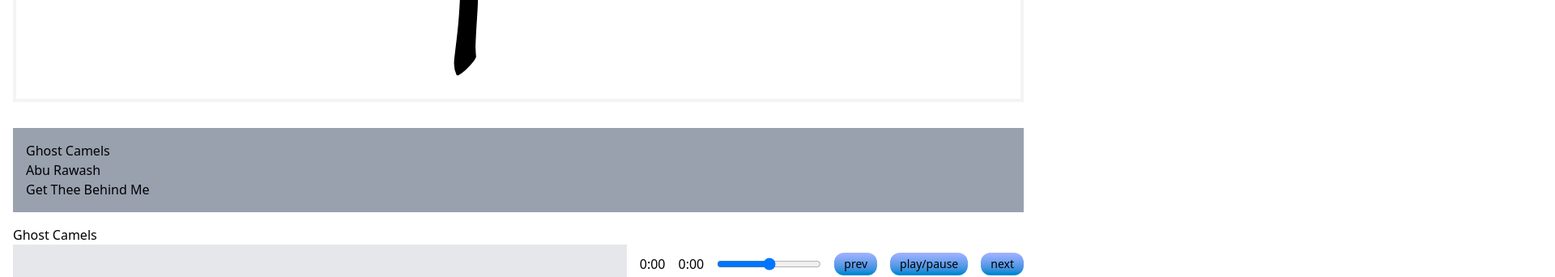
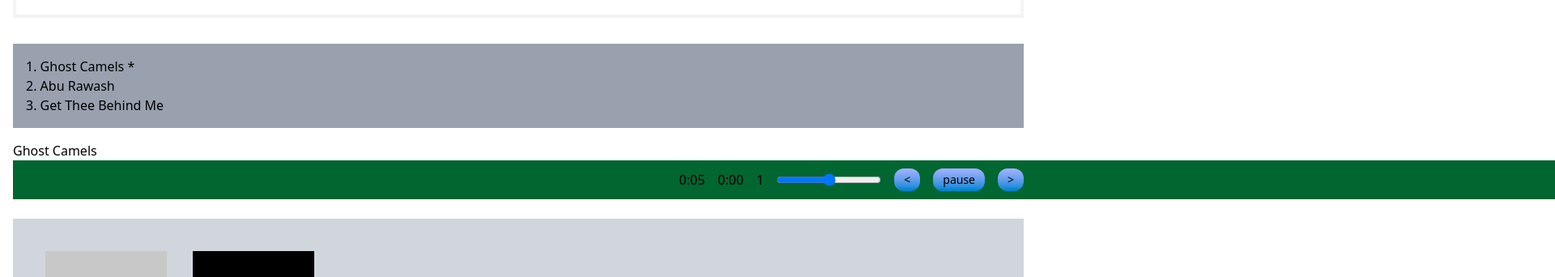
Before and after one commit to ofsound/vue-portfolio, a Vue app: page / in a window 1280 px wide. Shown: the part 284-626 px from the top of the page at 81% size, 1920 px wide, since content can reach past the window. Built offline with nearby package versions, Linux system fonts and the light colour scheme; no server answers.

Commit message:
Add some features to the player

```diff
--- a/src/components/PersistentPlayer.vue
+++ b/src/components/PersistentPlayer.vue
@@ -8,6 +8,8 @@ let startTime = 0
 const trackIndex = ref(0)
 const elapsed = ref(0)
 const progressPercentage = ref(0)
+
+const rangeValue = ref(1)
 
 let firstPlay = true
 
@@ -69,6 +71,8 @@ const playAudio = (index: number) => {
   requestAnimationFrame(updateProgressBar)
 }
 
+playAudio(0)
+
 const toggleAudio = () => {
   if (audioContext.state === 'suspended') {
     audioContext.resume()
@@ -88,7 +92,7 @@ const prevTrack = () => {
   }
 }
 const nextTrack = () => {
-  if (trackIndex.value < audioData.length) {
+  if (trackIndex.value < audioData.length - 1) {
     trackIndex.value++
     playAudio(trackIndex.value)
   }
@@ -155,7 +159,8 @@ onMounted(() => {
         :key="track"
         @click="playlistClick(index)"
       >
-        {{ track }}
+        {{ index + 1 }}. {{ track }}
+        {{ index == trackIndex ? '*' : '' }}
       </div>
     </div>
     <div>{{ currentTrackTitle }}</div>
@@ -168,27 +173,28 @@ onMounted(() => {
       </div>
       <div>{{ formatTime(elapsed) }}</div>
       <div>{{ formatTime(audioBuffer.duration) }}</div>
-      <input type="range" id="volume" min="0" max="2" value="1" step="0.01" />
+      <div>{{ rangeValue }}</div>
+      <input type="range" id="volume" min="0" max="2" v-model="rangeValue" step="0.01" />
       <button
         class="cursor-pointer rounded-xl bg-linear-to-t from-sky-600 to-indigo-300 px-3 py-1 text-sm hover:bg-gray-400"
         @click="prevTrack"
       >
-        prev
+        &lt;
       </button>
       <button
         class="cursor-pointer rounded-xl bg-linear-to-t from-sky-600 to-indigo-300 px-3 py-1 text-sm hover:bg-gray-400"
         @click="toggleAudio"
       >
-        play/pause
+        {{ audioContext.state === 'suspended' ? 'play' : 'pause' }}
       </button>
       <button
         class="cursor-pointer rounded-xl bg-linear-to-t from-sky-600 to-indigo-300 px-3 py-1 text-sm hover:bg-gray-400"
         @click="nextTrack"
       >
-        next
+        &gt;
       </button>
     </div>
-    <div class="flex">
+    <div class="mt-6 flex gap-8 bg-gray-300 p-10">
       <SpectrumVisualizer :analyser />
       <WaveformVisualizer :analyser />
     </div>
```
